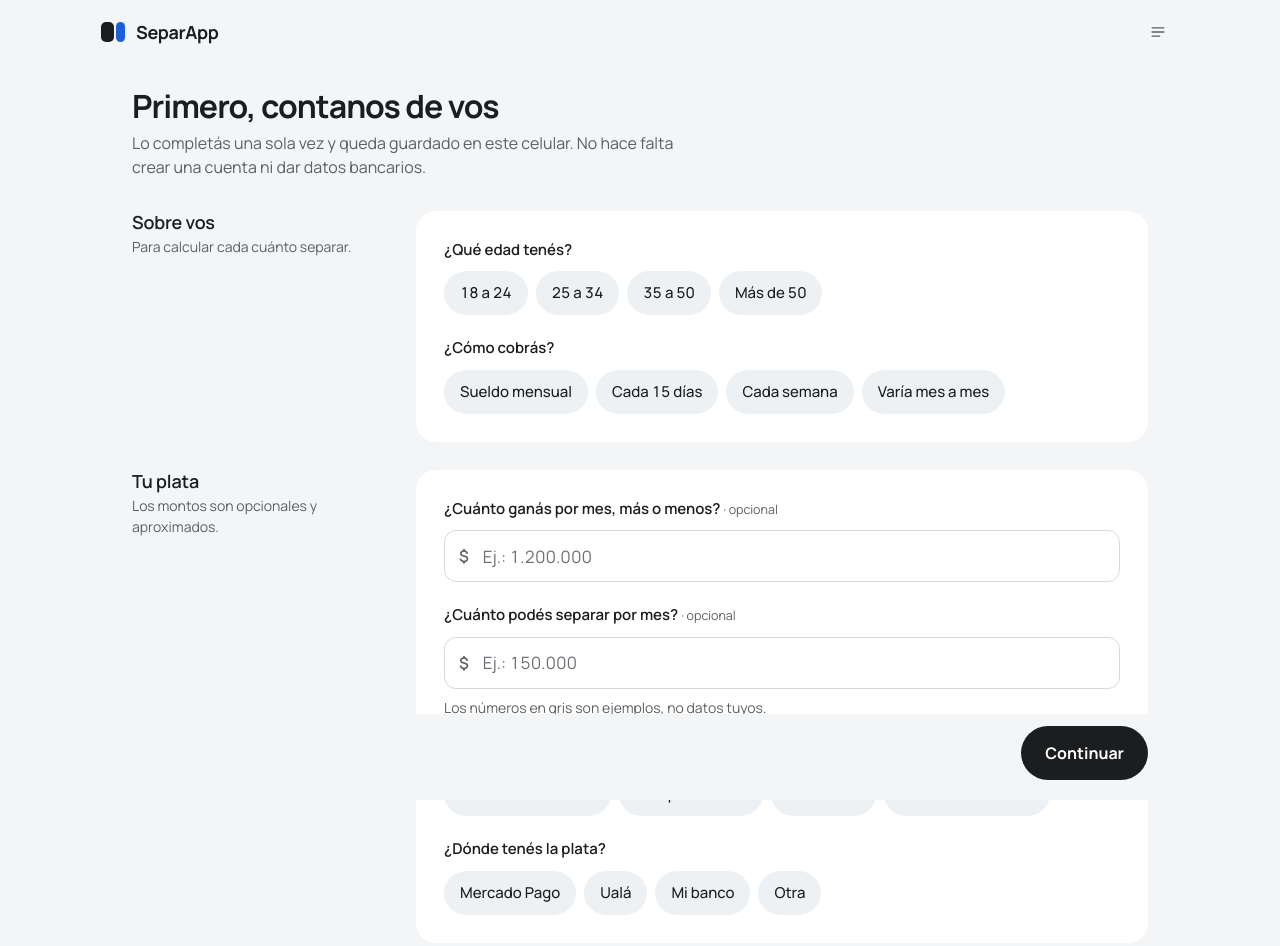
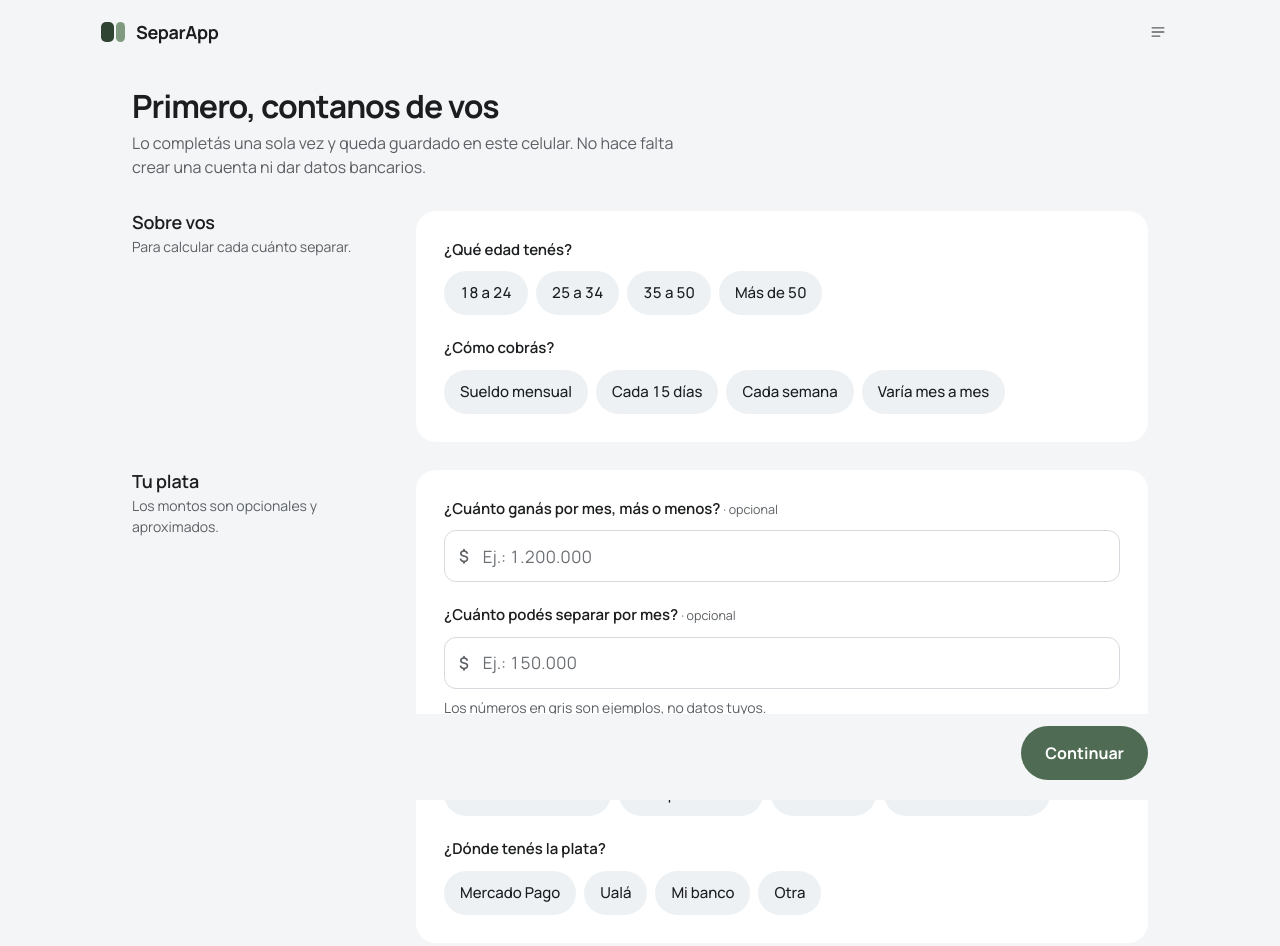
Before and after one commit to IgnacioBjr/separapp, a plain HTML site: page index.html in a window 1280 px wide. Shown: the top 946 px of the page. Drawn offline with Linux system fonts and the light colour scheme.

Commit message:
Color principal de vuelta al verde salvia de la Guía 2
Co-Authored-By: Claude Opus 5.5 <noreply@anthropic.com>

```diff
--- a/index.html
+++ b/index.html
@@ -20,10 +20,11 @@
     --control: #d6d9dd;
     --text: #1b1d1f;
     --muted: #5c6064;
-    --primary: #1b1d1f;
-    --accent: #1d5fd6;
-    --accent-soft: #dcf1ff;
-    --accent-ink: #0a3a80;
+    --primary: #4f6b53;        /* verde salvia de la Guía 2 */
+    --primary-hover: #435c47;
+    --accent: #4f6b53;
+    --accent-soft: #e9f0e7;
+    --accent-ink: #2f4433;
     --positive: #2f7a45;
     --negative: #c41c29;
     --pill-positive-bg: #dcfae5; --pill-positive-ink: #04250e;
@@ -315,9 +316,9 @@
   @media (hover: hover) and (pointer: fine) {
     .icono-btn:hover { background: var(--raised); color: var(--text); }
     .chip span:hover { background: #e4e8ec; }
-    .chip input:checked + span:hover { background: #33363a; }
+    .chip input:checked + span:hover { background: var(--primary-hover); }
     .gasto-item:hover { background: var(--ground); }
-    .btn-principal:hover { background: #33363a; }
+    .btn-principal:hover { background: var(--primary-hover); }
     .btn-secundario:hover { background: #e4e8ec; }
     .sugerencias button:hover { background: #e4e8ec; }
     .volver:hover { color: var(--text); }
@@ -337,7 +338,7 @@
   <header class="barra">
     <div class="barra-fila">
       <div class="marca">
-        <svg viewBox="0 0 26 26" aria-hidden="true"><rect x="1" y="3" width="13" height="20" rx="5" fill="#1b1d1f"/><rect x="16" y="3" width="9" height="20" rx="4.5" fill="#1d5fd6"/></svg>
+        <svg viewBox="0 0 26 26" aria-hidden="true"><rect x="1" y="3" width="13" height="20" rx="5" fill="#2f4433"/><rect x="16" y="3" width="9" height="20" rx="4.5" fill="#7f9a80"/></svg>
         SeparApp
       </div>
       <div class="barra-acciones">
```
